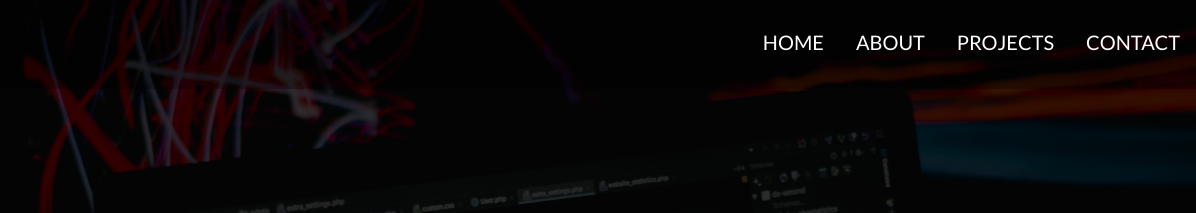
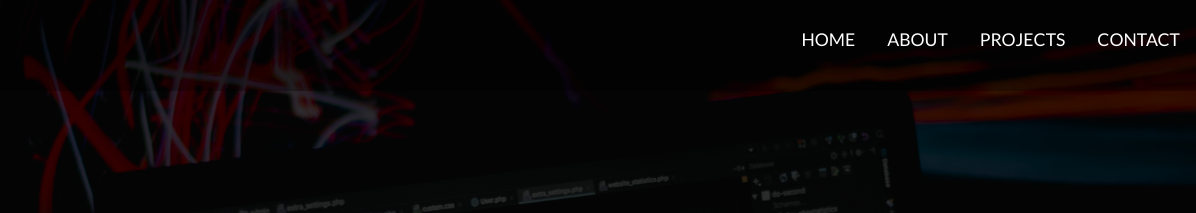
Before and after one commit to fauletto/fauletto.github.io, a plain HTML site: page index.html in a window 1280 px wide. Shown: the top 213 px of the page, 84-1280 px from the left. Drawn offline with Linux system fonts and the light colour scheme.

Commit message:
Still working on the font size!

```diff
--- a/css/main.css
+++ b/css/main.css
@@ -194,13 +194,9 @@ input[class^="btn-"]:hover {
   padding: 1rem;
 }
 
-#main-nav li a {
-  font-size: 1.25rem;
-}
-
 #main-nav a {
   text-decoration: none;
-
+  font-size: 1.1rem;
   color: var(--white);
   text-transform: uppercase;
   border-bottom: 2px transparent solid;
```
